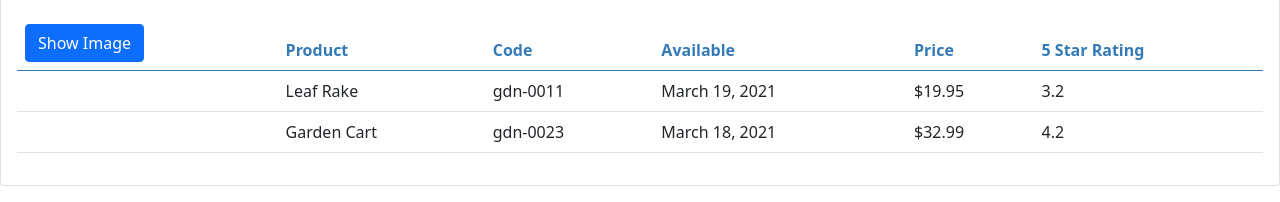
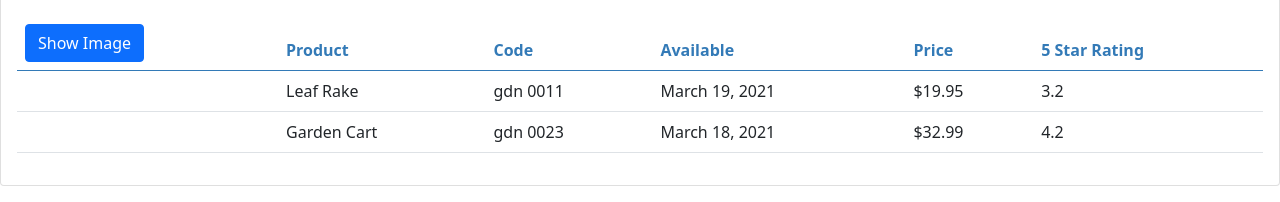
Before and after one commit to glaudsonsilva/apm, an Angular app: page / in a window 1280 px wide. Shown: the part 180-382 px from the top of the page. Built offline with nearby package versions, Linux system fonts and the light colour scheme.

Commit message:
custom pipe

```diff
--- a/src/app/app.module.ts
+++ b/src/app/app.module.ts
@@ -4,11 +4,13 @@
 
 import { AppComponent } from './app.component';
 import { ProductListComponent } from './products/product-list.component';
+import { ConvertToSpacesPipe } from './shared/convert-to-spaces.pipe';
 
 @NgModule({
   declarations: [
     AppComponent,
-     ProductListComponent
+    ProductListComponent,
+    ConvertToSpacesPipe
   ],
   imports: [
     BrowserModule,
--- a/src/app/products/product-list.component.html
+++ b/src/app/products/product-list.component.html
@@ -11,7 +11,7 @@
     </div>
     <div class="row">
       <div class="col-md-6">
-        <h4>Filtered by: {{listFilter}}</h4>
+        <h4>Filtered by: {{ listFilter }}</h4>
       </div>
     </div>
     <div class="table-responsive">
@@ -42,9 +42,11 @@
               />
             </td>
             <td>{{ product.productName }}</td>
-            <td>{{ product.productCode | lowercase }}</td>
+            <td>
+              {{ product.productCode | lowercase | convertToSpaces: "-" }}
+            </td>
             <td>{{ product.releaseDate }}</td>
-            <td>{{ product.price | currency: 'USD':'symbol':'1.2-2'}}</td>
+            <td>{{ product.price | currency: "USD":"symbol":"1.2-2" }}</td>
             <td>{{ product.starRating }}</td>
           </tr>
         </tbody>
--- /dev/null
+++ b/src/app/shared/convert-to-spaces.pipe.ts
@@ -0,0 +1,10 @@
+import { Pipe, PipeTransform } from '@angular/core';
+
+@Pipe({
+  name: 'convertToSpaces',
+})
+export class ConvertToSpacesPipe implements PipeTransform {
+  transform(value: string, character: string): string {
+    return value.replace(character, ' ');
+  }
+}
```
